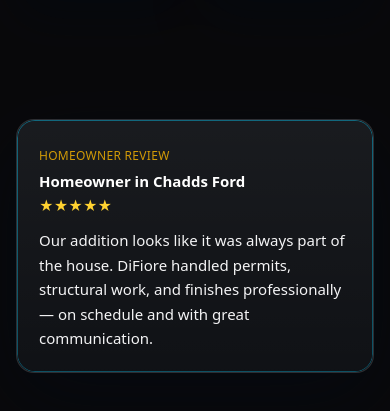
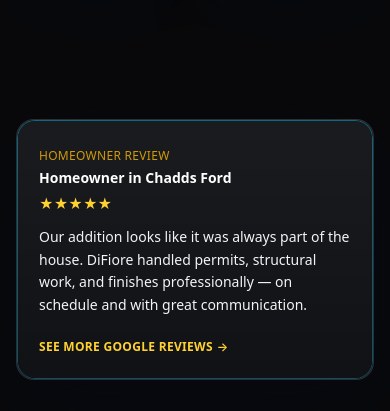
Before and after one commit to Revvitapps/difiore-site-next, a Next.js app: page /services/additions-basements in a window 390 px wide. Shown: the part 1576-1987 px from the top of the page. Built offline with nearby package versions, Linux system fonts and the light colour scheme; no server answers.

Commit message:
Refine service review highlights

```diff
--- a/src/app/services/additions-basements/page.tsx
+++ b/src/app/services/additions-basements/page.tsx
@@ -113,6 +113,8 @@
                 "Our addition looks like it was always part of the house. DiFiore handled permits, structural work, and finishes professionally — on schedule and with great communication.",
               rating: 5,
             }}
+            truncateAt={190}
+            reviewOffset={2}
           />
 
           <div className="mt-10 md:mt-12 flex flex-wrap justify-center gap-3">
--- a/src/app/services/kitchens-bathrooms/page.tsx
+++ b/src/app/services/kitchens-bathrooms/page.tsx
@@ -115,6 +115,8 @@
                 "Matt and Alex, thank you for the amazing workmanship, quality and efficient remodel of our master bathroom. We are VERY happy with the work and would be calling again for future jobs in our home. Will recommend to everyone. Positive Responsiveness, Punctuality, Quality, Professionalism and Value. Recommended services: Remodeling, Drywall installation, Fan installation, Install flooring, Tile work installation, Plumbing fixture installation, Paint indoors, Drywall repair.",
               rating: 5,
             }}
+            truncateAt={190}
+            reviewOffset={1}
           />
 
           <div className="mt-10 md:mt-12 flex flex-wrap justify-center gap-3">
--- a/src/app/services/roofing-siding/page.tsx
+++ b/src/app/services/roofing-siding/page.tsx
@@ -116,6 +116,8 @@
                 "Crew was punctual, respectful, and fast. New roof and siding look fantastic, flashing is tight, and cleanup was spotless. Communication was clear and the final price matched the proposal. Highly recommend.",
               rating: 5,
             }}
+            truncateAt={190}
+            reviewOffset={0}
           />
 
           <div className="mt-10 md:mt-12 flex flex-wrap justify-center gap-3">
--- a/src/components/reviews/ReviewHighlight.tsx
+++ b/src/components/reviews/ReviewHighlight.tsx
@@ -14,11 +14,17 @@
   label?: string;
   className?: string;
   fallback?: HighlightReview;
+  truncateAt?: number;
+  ctaHref?: string;
+  ctaLabel?: string;
+  reviewOffset?: number;
 };
 
-function selectReview(summary: ReviewSummary, fallback?: HighlightReview): HighlightReview | null {
-  const primary = summary.reviews.find((review) => review.text?.trim());
-  if (primary) {
+function selectReview(summary: ReviewSummary, fallback?: HighlightReview, reviewOffset = 0): HighlightReview | null {
+  const available = summary.reviews.filter((review) => review.text?.trim());
+  if (available.length) {
+    const index = ((reviewOffset % available.length) + available.length) % available.length;
+    const primary = available[index];
     return {
       name: primary.name,
       text: primary.text?.trim(),
@@ -37,16 +43,29 @@
   return null;
 }
 
-export default async function ReviewHighlight({ label = 'Homeowner Review', className, fallback }: ReviewHighlightProps) {
+export default async function ReviewHighlight({
+  label = 'Homeowner Review',
+  className,
+  fallback,
+  truncateAt = 220,
+  ctaHref = '/#reviews',
+  ctaLabel = 'See more Google reviews',
+  reviewOffset = 0,
+}: ReviewHighlightProps) {
   const summary = await fetchGoogleReviews();
-  const selected = selectReview(summary, fallback);
+  const selected = selectReview(summary, fallback, reviewOffset);
 
   if (!selected?.text) {
     return null;
   }
 
   const name = selected.name?.trim() || 'Google reviewer';
-  const text = selected.text.trim();
+  const fullText = selected.text.trim();
+  const maxLength = Math.max(0, truncateAt ?? 0);
+  const shouldTruncate = maxLength > 0 && fullText.length > maxLength;
+  const truncatedText = shouldTruncate
+    ? `${fullText.slice(0, maxLength).replace(/\s+\S*$/, '')}…`
+    : fullText;
   const ratingCandidate =
     typeof selected.rating === 'number'
       ? selected.rating
@@ -54,21 +73,22 @@
   const ratingValue = clampRating(ratingCandidate || 5) || 5;
   const stars = renderStars(ratingValue);
   const dateLabel = formatReviewDate(selected.createTime ?? fallback?.createTime);
+  const moreHref = ctaHref?.trim();
 
   return (
     <div
       className={clsx(
-        'rvv-bubble rounded-2xl border border-[rgba(255,255,255,.14)] bg-[rgba(12,15,20,.85)] shadow-[0_24px_60px_rgba(2,8,18,.45)]',
+        'rvv-bubble mx-auto max-w-3xl rounded-2xl border border-[rgba(255,255,255,.14)] bg-[rgba(12,15,20,.85)] shadow-[0_18px_42px_rgba(2,8,18,.45)]',
         className
       )}
     >
-      <div className="rvv-surface p-5 md:p-6">
-        <div className="flex flex-col gap-1 sm:flex-row sm:items-center sm:justify-between sm:gap-4">
+      <div className="rvv-surface p-4 md:p-5">
+        <div className="flex flex-col gap-1.5 sm:flex-row sm:items-center sm:justify-between sm:gap-4">
           <div className="min-w-0">
             {label ? (
               <span className="text-xs uppercase tracking-wide text-amber-400/80">{label}</span>
             ) : null}
-            <strong className="mt-1 block text-[15px] text-white">{name}</strong>
+            <strong className="mt-0.5 block text-sm font-semibold text-white md:text-[15px]">{name}</strong>
             {dateLabel ? <span className="text-xs text-zinc-400">{dateLabel}</span> : null}
           </div>
           <span
@@ -78,7 +98,18 @@
             {stars}
           </span>
         </div>
-        <p className="mt-3 text-[15px] leading-relaxed text-zinc-100">{text}</p>
+        <p className="mt-3 text-[14px] leading-relaxed text-zinc-100 md:text-[15px]">{truncatedText}</p>
+        {moreHref ? (
+          <div className="mt-4">
+            <a
+              href={moreHref}
+              className="inline-flex items-center gap-1 text-xs font-semibold uppercase tracking-wide text-amber-300 transition hover:text-amber-200"
+            >
+              {ctaLabel}
+              <span aria-hidden>→</span>
+            </a>
+          </div>
+        ) : null}
       </div>
     </div>
   );
```
